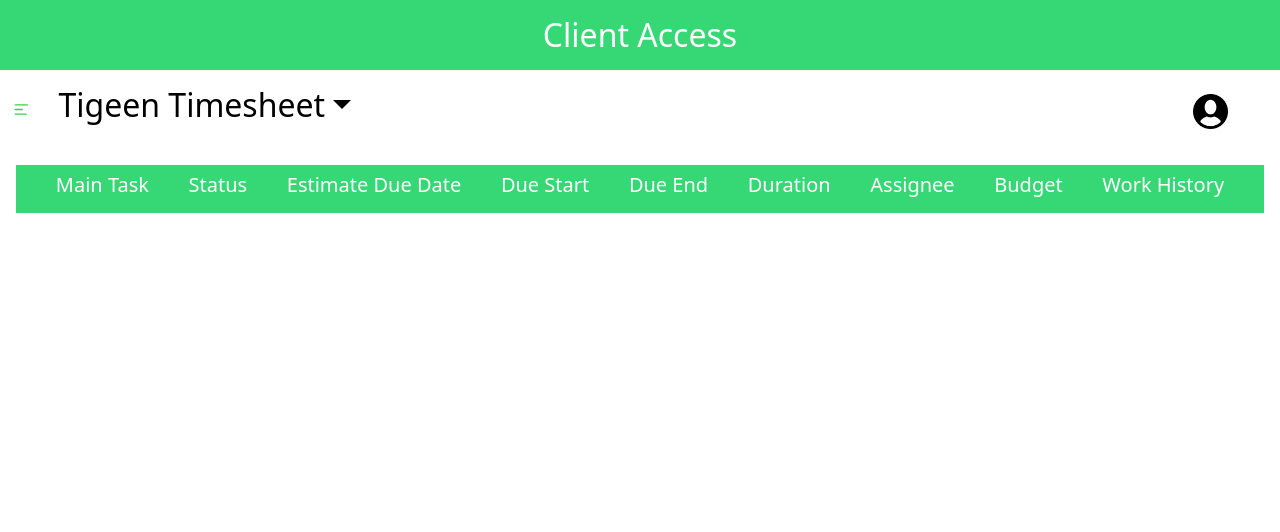
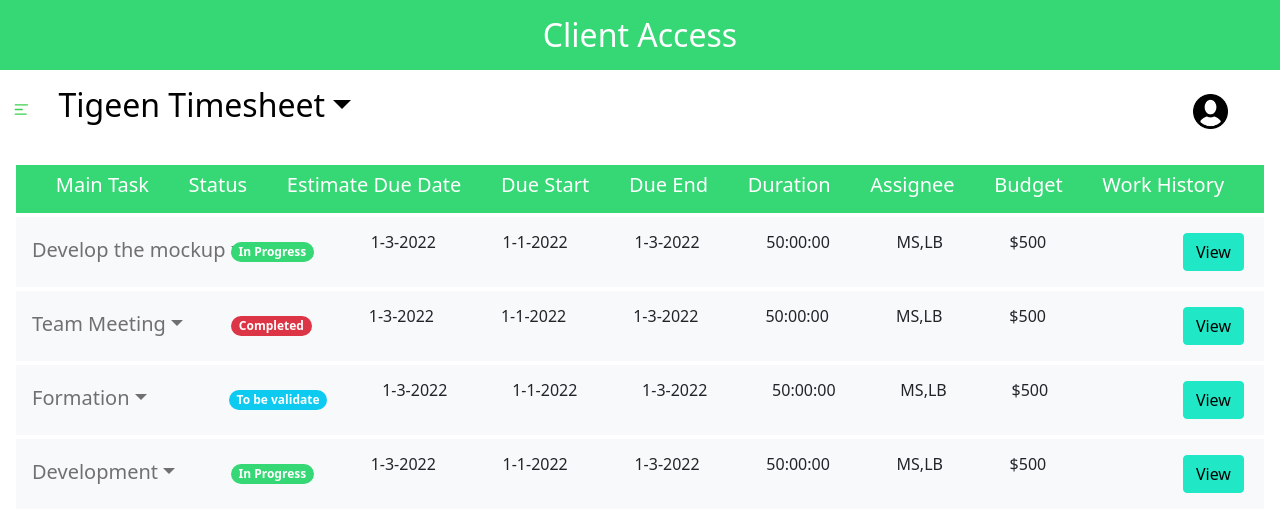
Before and after one commit to ArunAtGitHubb/react-time-sheet-monitoring, a React (Create React App) app: page / in a window 1280 px wide. Shown: the top 532 px of the page. Built offline with nearby package versions, Linux system fonts and the light colour scheme.

Commit message:
add Main task, sub task dropdowns

```diff
--- a/src/App.js
+++ b/src/App.js
@@ -1,10 +1,68 @@
 import Shared from './components/shared/Shared';
 import './App.css';
+import Task from './components/Task/Task';
 
 function App() {
+
+  let header = ["Status", "Estimate Due Date", "Due Start", "Due End", "Duration", "Assignee", "Budget", "Work History"]
+
+  let taskData = [{
+    id: "1",
+    task: "Develop the mockup",
+    status: {
+      msg: "In Progress",
+      color: "success"
+    },
+    dueDate: "1-3-2022",
+    dueStart: "1-1-2022",
+    dueEnd: "1-3-2022",
+    duration: "50:00:00",
+    assignee: "MS,LB",
+    budget: "$500",
+  }, {
+    id: "2",
+    task: "Team Meeting",
+    status: {
+      msg: "Completed",
+      color: "danger"
+    },
+    dueDate: "1-3-2022",
+    dueStart: "1-1-2022",
+    dueEnd: "1-3-2022",
+    duration: "50:00:00",
+    assignee: "MS,LB",
+    budget: "$500",
+  }, {
+    id: "3",
+    task: "Formation",
+    status: {
+      msg: "To be validate",
+      color: "info"
+    },
+    dueDate: "1-3-2022",
+    dueStart: "1-1-2022",
+    dueEnd: "1-3-2022",
+    duration: "50:00:00",
+    assignee: "MS,LB",
+    budget: "$500",
+  }, {
+    id: "4",
+    task: "Development",
+    status: {
+      msg: "In Progress",
+      color: "success"
+    },
+    dueDate: "1-3-2022",
+    dueStart: "1-1-2022",
+    dueEnd: "1-3-2022",
+    duration: "50:00:00",
+    assignee: "MS,LB",
+    budget: "$500",
+  }]
   return (
     <div className="container-fluid">
       <Shared />
+      {taskData.map(data => <Task data={data} isMain />)}
     </div>
   );
 }
--- a/src/components/Badge.js
+++ b/src/components/Badge.js
@@ -0,0 +1,11 @@
+import React from 'react'
+
+const Badge = (props) => {
+    return (
+        <span style={{ position: "relative", left: "-60px" }}
+            class={"badge align-self-center rounded-pill bg-" + props.color}>{props.text}
+        </span>
+    )
+}
+
+export default Badge
--- /dev/null
+++ b/src/components/Card.js
@@ -0,0 +1,13 @@
+import React from 'react'
+
+const Card = (props) => {
+    return (
+        <div className='row'>
+            <div className='card bg-light'>
+                <div className='card-body'>{props.children}</div >
+            </div >
+        </div >
+    )
+}
+
+export default Card
--- /dev/null
+++ b/src/components/Modal/Modal.js
@@ -0,0 +1,24 @@
+
+export default function Modal(props) {
+    return (<>
+        <button type="button" class="btn btn-primary" data-bs-toggle="modal" data-bs-target="#staticBackdrop">
+            View
+        </button>
+        <div class="modal fade" id="staticBackdrop" data-bs-backdrop="static" data-bs-keyboard="false" tabindex="-1" aria-labelledby="staticBackdropLabel" aria-hidden="true">
+            <div class="modal-dialog modal-dialog-centered modal-dialog-scrollable">
+                <div class="modal-content">
+                    <div class="modal-header bg-success">
+                        <h5 class="modal-title" id="staticBackdropLabel">{props.title}</h5>
+                        <button type="button" class="btn-close" data-bs-dismiss="modal" aria-label="Close"></button>
+                    </div>
+                    <div class="modal-body">
+                        ...
+                    </div>
+                    <div class="modal-footer">
+                        <button type="button" class="btn btn-secondary" data-bs-dismiss="modal">Close</button>
+                    </div>
+                </div>
+            </div>
+        </div>
+    </>);
+}
--- /dev/null
+++ b/src/components/Task/Subtask/Info.js
@@ -0,0 +1,49 @@
+import React from 'react'
+import Header from '../../shared/Header/Header'
+
+const Info = (props) => {
+
+    let header = ["Date", "Start Time", "End Time", "Duration", "Description", "Work History"]
+
+    return (
+        <>
+            <ul className='d-flex justify-content-around list-unstyled h5'>
+                {header.map(title => <li>{title}</li>)}
+            </ul>
+            <Header flex header={{ section: ["MS", "Total 10:10:25"] }} />
+            <table class="table table-bordered">
+                <thead>
+                    <tr>
+                        <th scope="col">#</th>
+                        <th scope="col">First</th>
+                        <th scope="col">Last</th>
+                        <th scope="col">Handle</th>
+                        <th scope="col">Last</th>
+                        <th scope="col">Handle</th>
+                    </tr>
+                </thead>
+                <tbody>
+                    <tr>
+                        <th scope="row">1</th>
+                        <td>Mark</td>
+                        <td>Otto</td>
+                        <td>@mdo</td>
+                    </tr>
+                    <tr>
+                        <th scope="row">2</th>
+                        <td>Jacob</td>
+                        <td>Thornton</td>
+                        <td>@fat</td>
+                    </tr>
+                    <tr>
+                        <th scope="row">3</th>
+                        <td colspan="2">Larry the Bird</td>
+                        <td>@twitter</td>
+                    </tr>
+                </tbody>
+            </table>
+        </>
+    )
+}
+
+export default Info
--- /dev/null
+++ b/src/components/Task/Subtask/Subtask.js
@@ -0,0 +1,58 @@
+import React from 'react'
+import Card from '../../Card'
+import Task from '../Task'
+
+const Subtask = (props) => {
+    let header = ["Sub Task", "Status", "Estimate Due Date", "Due Start", "Due End", "Duration", "Assignee", "Budget", "Work History"]
+    let taskData = [{
+        id: "s1",
+        task: "Develop the client Area",
+        status: {
+            msg: "In Progress",
+            color: "success"
+        },
+        dueDate: "1-3-2022",
+        dueStart: "1-1-2022",
+        dueEnd: "1-3-2022",
+        duration: "50:00:00",
+        assignee: "MS,LB",
+        budget: "$500",
+    }, {
+        id: "s2",
+        task: "Meeting",
+        status: {
+            msg: "Completed",
+            color: "danger"
+        },
+        dueDate: "1-3-2022",
+        dueStart: "1-1-2022",
+        dueEnd: "1-3-2022",
+        duration: "50:00:00",
+        assignee: "MS,LB",
+        budget: "$500",
+    }, {
+        id: "s3",
+        task: "Design",
+        status: {
+            msg: "To be validate",
+            color: "info"
+        },
+        dueDate: "1-3-2022",
+        dueStart: "1-1-2022",
+        dueEnd: "1-3-2022",
+        duration: "50:00:00",
+        assignee: "MS,LB",
+        budget: "$500",
+    }]
+    return (
+        <Card>
+            <ul className='d-flex justify-content-around list-unstyled h5'>
+                {header.map(title => <li>{title}</li>)}
+            </ul>
+            {taskData.map(data => <Task data={data} />)}
+        </Card>
+
+    )
+}
+
+export default Subtask
--- /dev/null
+++ b/src/components/Task/Task.js
@@ -0,0 +1,43 @@
+import React from 'react'
+import Badge from '../Badge'
+import Subtask from './Subtask/Subtask'
+import Modal from '../Modal/Modal'
+import Card from '../Card'
+import Info from './Subtask/Info'
+
+const Task = (props) => {
+    let data = props.data
+    let style = { position: "relative", left: "-70px" }
+    return (
+        <div className='row m-1'>
+            <nav class="navbar navbar-expand navbar-light bg-light">
+                <div class="row collapse navbar-collapse p-2" id="navbarNavDropdown">
+                    <ul class="navbar-nav justify-content-between h6">
+                        <a class="navbar-brand nav-link dropdown-toggle me-0"
+                            style={{ width: "200px" }}
+                            data-bs-toggle="collapse" href={"#collapseExample" + data.id} role="button" aria-expanded="false" aria-controls="collapseExample">
+                            {data.task}
+                        </a>
+                        <Badge text={data.status.msg} color={data.status.color} />
+                        <li style={style}>{data.dueDate}</li>
+                        <li style={style}>{data.dueStart}</li>
+                        <li style={style}>{data.dueEnd}</li>
+                        <li style={style}>{data.duration}</li>
+                        <li style={style}>{data.assignee}</li>
+                        <li style={style}>{data.budget}</li>
+                        <Modal title={data.task} />
+                    </ul>
+                </div>
+            </nav>
+            <div class="collapse ps-0"
+                id={"collapseExample" + data.id}
+                style={{ position: 'relative', left: "-10px", top: "10px" }}>
+                <ul>
+                    {props.isMain ? <Subtask /> : <Card><Info /></Card>}
+                </ul>
+            </div>
+        </div >
+    )
+}
+
+export default Task
--- a/src/components/shared/Header/Header.js
+++ b/src/components/shared/Header/Header.js
@@ -2,9 +2,11 @@ import React from 'react'
 
 const Header = (props) => {
     let header = props.header.section
+    let flex = props.flex ? 'between' : 'around'
     return (
         <div className='row mt-4 bg-success p-2 m-1 align-items-center'>
-            <ul className='d-flex justify-content-around list-unstyled h5 text-white'>
+            <ul
+                className={'d-flex list-unstyled h5 text-white justify-content-' + flex}>
                 {header.map(title => <li>{title}</li>)}
             </ul>
         </div>
```
